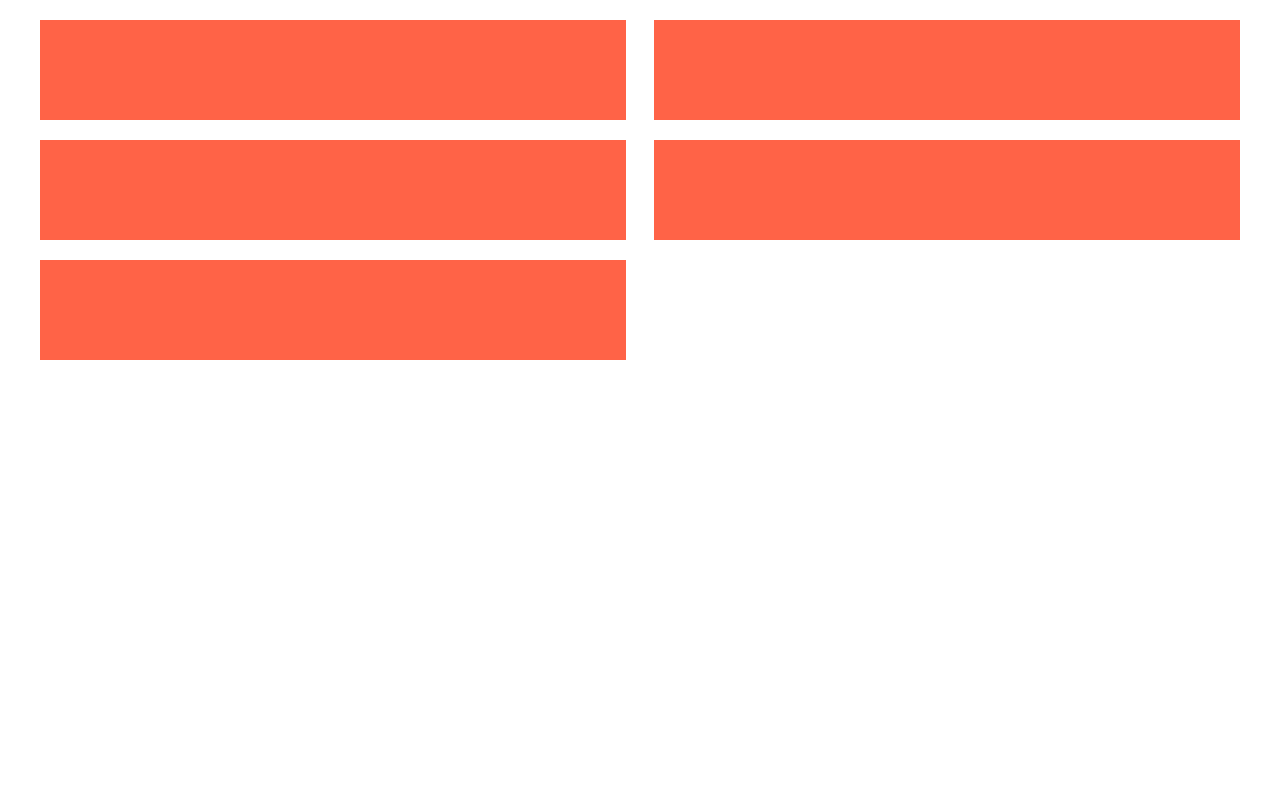
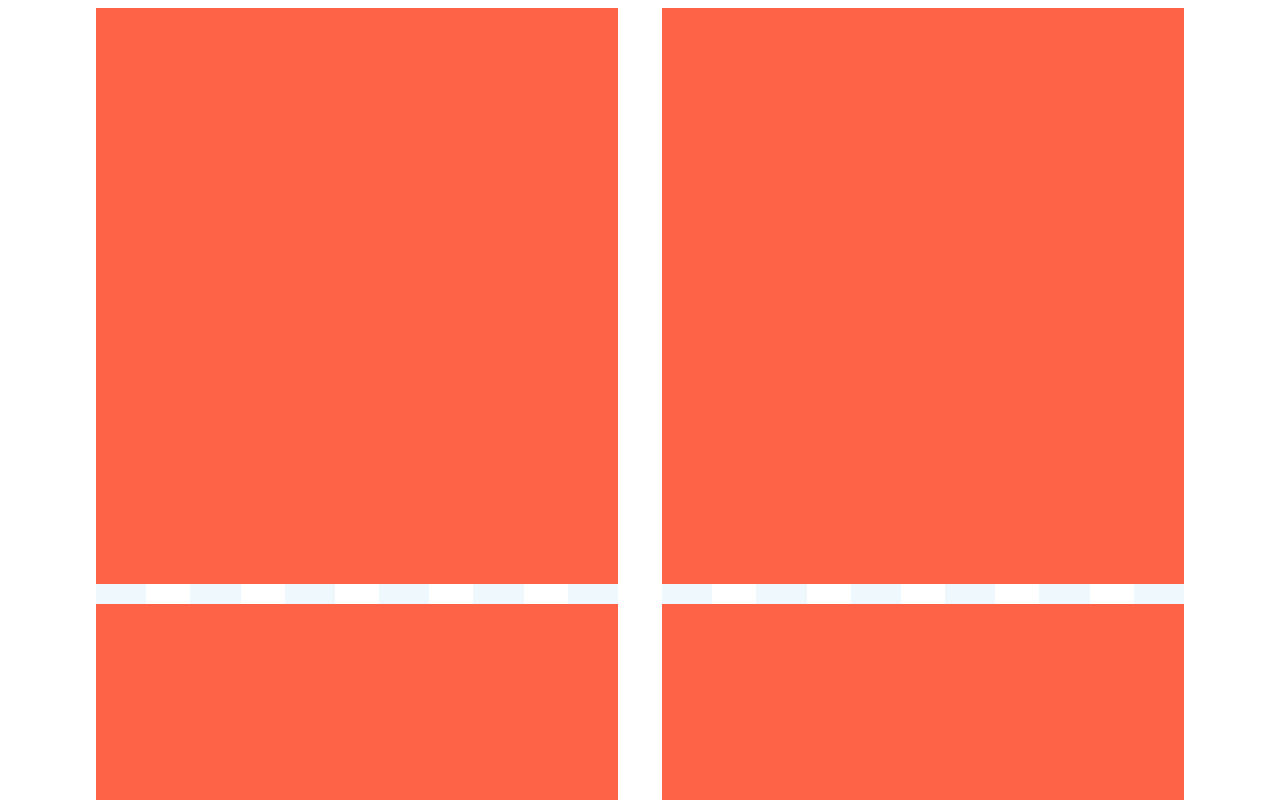
Before and after one commit to oskarradon/neat-boilerplate, a website: page index.html in a window 1280 px wide. Shown: the top 800 px of the page. Drawn offline with Linux system fonts and the light colour scheme.

Commit message:
Try to make projects square

```diff
--- a/scss/styles.scss
+++ b/scss/styles.scss
@@ -1,11 +1,6 @@
 @import "bourbon";
 @import "grid-settings";
 @import "neat";
-
-body {
-	margin: 0;
-	padding: 20px;
-}
 
 .container {
 	@include outer-container;
@@ -14,6 +9,6 @@ body {
 		@include span-columns(6);
 		@include omega(2n);
 		margin-bottom: 20px;
-		height: 100px;
+		height: 45vw;
 	}
 }
```
Also changed, not shown: css/styles.css.
